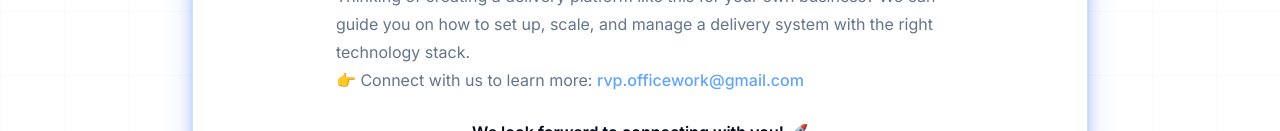
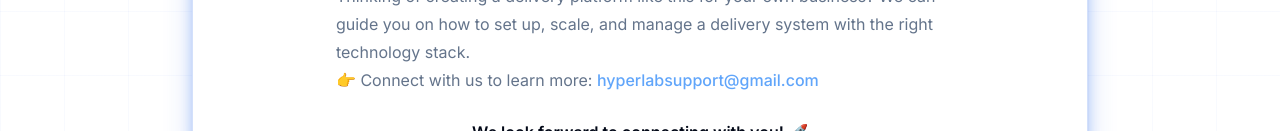
Before and after one commit to Raviiz9020/gastronaut-db, a Next.js app: page /contact in a window 1280 px wide. Shown: the part 821-952 px from the top of the page. Built offline with nearby package versions, Linux system fonts and the light colour scheme; no server answers; the database is empty; what @genkit-ai/googleai, genkit would draw is missing.

Commit message:
terms of service updated and support contact- gemini3.7

```diff
--- a/src/app/admin/details/page.tsx
+++ b/src/app/admin/details/page.tsx
@@ -74,6 +74,7 @@ const TermsDialog = ({ isOpen, onOpenChange }: { isOpen: boolean, onOpenChange:
                 <p>Vendors using the HyperDelivery platform are responsible for:</p>
                 <p><strong>Product Quality:</strong> Vendors are solely responsible for the quality, safety, and legality of the products they offer.</p>
                 <p><strong>Delivery:</strong> Vendors are responsible for the preparation and delivery of the goods ordered through the platform. HyperDelivery does not manage the physical delivery of items.</p>
+                <p><strong>Delivery Distance & Routing:</strong> The distance displayed on vendor cards and storefront listings represents straight-line (radial/aerial) distance for general proximity reference. However, when an order is fulfilled for delivery, delivery charges, serviceability boundaries, and rider transit are determined based on navigable road distance, which may vary from straight-line distance due to actual road layout, traffic navigation, and routing.</p>
                 <p><strong>Product Information:</strong> Vendors must provide accurate information regarding product descriptions, pricing, and availability.</p>
                 <p><strong>Product Images:</strong> Images displayed on the platform are for illustrative purposes only. While Vendors strive to provide accurate representations, the actual product received may vary slightly in appearance. The product description should be considered the primary reference.</p>
 
@@ -123,7 +124,7 @@ const TermsDialog = ({ isOpen, onOpenChange }: { isOpen: boolean, onOpenChange:
 
                 <h3>10. Contact Us</h3>
                 <p>If you have questions about these Terms of Service, please contact us:</p>
-                                <p>Email: <strong>rvp.officework@gmail.com</strong></p>
+                <p>Email: <strong>hyperlabsupport@gmail.com</strong></p>
               </div>
             </ScrollArea>
           </TabsContent>
@@ -224,7 +225,7 @@ const TermsDialog = ({ isOpen, onOpenChange }: { isOpen: boolean, onOpenChange:
 
                 <h3>10. Contact Us</h3>
                 <p>If you have any questions or concerns about this Privacy Policy or how your information is handled, please contact us:</p>
-                                <p>Email: <strong>rvp.officework@gmail.com</strong></p>
+                <p>Email: <strong>hyperlabsupport@gmail.com</strong></p>
               </div>
             </ScrollArea>
           </TabsContent>
@@ -305,7 +306,7 @@ export default function VendorDetailsPage() {
         toast({ title: 'Image Uploaded', description: 'The image has been uploaded. Save to confirm.' });
       } catch (err) {
         console.error(err);
-            toast({ title: 'Image upload error', description: 'Could not process the uploaded image.', variant: 'destructive'});
+        toast({ title: 'Image upload error', description: 'Could not process the uploaded image.', variant: 'destructive' });
       } finally {
         setIsSaving(false);
       }
--- a/src/app/contact/page.tsx
+++ b/src/app/contact/page.tsx
@@ -91,8 +91,8 @@ export default function ContactUsPage() {
                   Thinking of creating a delivery platform like this for your own business? We can guide you on how to set up, scale, and manage a delivery system with the right technology stack.
                   <br />
                   👉 Connect with us to learn more:{' '}
-                  <a href="mailto:rvp.officework@gmail.com" className="text-blue-400 hover:underline">
-                    rvp.officework@gmail.com
+                  <a href="mailto:hyperlabsupport@gmail.com" className="text-blue-400 hover:underline">
+                    hyperlabsupport@gmail.com
                   </a>
                 </p>
               </div>
--- a/src/app/customer-details/page.tsx
+++ b/src/app/customer-details/page.tsx
@@ -74,6 +74,7 @@ const TermsDialog = ({ isOpen, onOpenChange }: { isOpen: boolean, onOpenChange:
                 <p>Vendors using the HyperDelivery platform are responsible for:</p>
                 <p><strong>Product Quality:</strong> Vendors are solely responsible for the quality, safety, and legality of the products they offer.</p>
                 <p><strong>Delivery:</strong> Vendors are responsible for the preparation and delivery of the goods ordered through the platform. HyperDelivery does not manage the physical delivery of items.</p>
+                <p><strong>Delivery Distance & Routing:</strong> The distance displayed on vendor cards and storefront listings represents straight-line (radial/aerial) distance for general proximity reference. However, when an order is fulfilled for delivery, delivery charges, serviceability boundaries, and rider transit are determined based on navigable road distance, which may vary from straight-line distance due to actual road layout, traffic navigation, and routing.</p>
                 <p><strong>Product Information:</strong> Vendors must provide accurate information regarding product descriptions, pricing, and availability.</p>
                 <p><strong>Product Images:</strong> Images displayed on the platform are for illustrative purposes only. While Vendors strive to provide accurate representations, the actual product received may vary slightly in appearance. The product description should be considered the primary reference.</p>
 
@@ -123,7 +124,7 @@ const TermsDialog = ({ isOpen, onOpenChange }: { isOpen: boolean, onOpenChange:
 
                 <h3>10. Contact Us</h3>
                 <p>If you have questions about these Terms of Service, please contact us:</p>
-                                <p>Email: <strong>rvp.officework@gmail.com</strong></p>
+                <p>Email: <strong>hyperlabsupport@gmail.com</strong></p>
               </div>
             </ScrollArea>
           </TabsContent>
@@ -224,7 +225,7 @@ const TermsDialog = ({ isOpen, onOpenChange }: { isOpen: boolean, onOpenChange:
 
                 <h3>10. Contact Us</h3>
                 <p>If you have any questions or concerns about this Privacy Policy or how your information is handled, please contact us:</p>
-                                <p>Email: <strong>rvp.officework@gmail.com</strong></p>
+                <p>Email: <strong>hyperlabsupport@gmail.com</strong></p>
               </div>
             </ScrollArea>
           </TabsContent>
@@ -321,7 +322,7 @@ function CustomerDetailsContent() {
   const handleLinkGoogle = async () => {
     try {
       await loginWithGoogle();
-        } catch(error) {
+    } catch (error) {
       // Error toast is handled in the context
     }
   }
@@ -366,7 +367,7 @@ function CustomerDetailsContent() {
               <form id="customer-profile-form" onSubmit={form.handleSubmit(onSubmit)}>
                 <CardHeader>
                   <div className="flex items-center justify-center gap-3 mb-2">
-              <User className="h-8 w-8 text-purple-500"/>
+                    <User className="h-8 w-8 text-purple-500" />
                     <CardTitle className="font-headline text-3xl sm:text-4xl text-center text-purple-500">Your Details</CardTitle>
                   </div>
                   <CardDescription className="text-center">Please provide your contact information and preferences.</CardDescription>
@@ -378,7 +379,7 @@ function CustomerDetailsContent() {
                       <FormControl><Input placeholder="e.g. John Doe" {...field} /></FormControl>
                       <FormMessage />
                     </FormItem>
-            )}/>
+                  )} />
                   <FormItem>
                     <FormLabel>Email Address</FormLabel>
                     <FormControl><Input type="email" value={customer?.email || 'Not available'} readOnly className="bg-muted/50 cursor-not-allowed" /></FormControl>
@@ -388,16 +389,16 @@ function CustomerDetailsContent() {
                       <FormLabel>Contact Number (10 digits)</FormLabel>
                       <FormControl>
                         <div className="flex items-center border rounded-full px-3">
-                             <Phone className="h-5 w-5 text-muted-foreground"/>
+                          <Phone className="h-5 w-5 text-muted-foreground" />
                           <span className="pl-2 pr-1 text-sm">+91</span>
-                            <Input {...field} type="tel" maxLength={10} className="border-none focus-visible:ring-0 focus-visible:ring-offset-0"/>
+                          <Input {...field} type="tel" maxLength={10} className="border-none focus-visible:ring-0 focus-visible:ring-offset-0" />
                           <ShieldCheck className={cn("h-5 w-5 ml-2", (customer?.phoneVerified || customer?.isDemoCustomer) ? "text-green-500" : "text-muted-foreground")} />
                         </div>
                       </FormControl>
                       {!customer?.isDemoCustomer && <FormDescription>You will need to verify this number via OTP after saving.</FormDescription>}
                       <FormMessage />
                     </FormItem>
-            )}/>
+                  )} />
 
                   <div className="space-y-2 pt-2 border-t border-primary/10">
                     <FormField
@@ -425,7 +426,7 @@ function CustomerDetailsContent() {
                               animate={{ opacity: 1, y: 0 }}
                               className="text-xs text-destructive flex items-center gap-2 pt-2 border-t border-destructive/20"
                             >
-                                    <AlertCircle className="h-4 w-4"/>
+                              <AlertCircle className="h-4 w-4" />
                               You might miss out on important offers and updates!
                             </motion.div>
                           )}
@@ -451,7 +452,7 @@ function CustomerDetailsContent() {
                         <FormMessage />
                       </div>
                     </FormItem>
-            )}/>
+                  )} />
                 </CardContent>
               </form>
             </Form>
@@ -569,7 +570,7 @@ function CustomerDetailsContent() {
                           ) : (
                             <button
                               type="button"
-                            onClick={async () => { try { await setDefaultAddress(addr.id); } catch {} }}
+                              onClick={async () => { try { await setDefaultAddress(addr.id); } catch { } }}
                               className="text-[11px] font-semibold text-muted-foreground hover:text-amber-600 dark:hover:text-amber-400 flex items-center gap-1 transition-colors"
                             >
                               <Star className="h-3 w-3" /> Set as Default
@@ -589,7 +590,7 @@ function CustomerDetailsContent() {
                               type="button"
                               onClick={async () => {
                                 if (confirm(`Delete "${addr.label || addr.tag}" address?`)) {
-                                try { await deleteSavedAddress(addr.id); } catch {}
+                                  try { await deleteSavedAddress(addr.id); } catch { }
                                 }
                               }}
                               className="h-7 px-3 rounded-full border border-border/70 bg-background hover:bg-destructive/10 hover:border-destructive/30 text-[11px] font-medium text-muted-foreground hover:text-destructive flex items-center gap-1 transition-all shadow-2xs"
@@ -643,7 +644,7 @@ function CustomerDetailsContent() {
           {customer?.termsAccepted && customer?.name && (
             <Link href={redirectUrl || "/menu"} passHref className="w-full block">
               <Button variant="ghost" size="lg" className="w-full text-base border-neutral-700" type="button">
-              <Utensils className="mr-2 h-5 w-5"/>
+                <Utensils className="mr-2 h-5 w-5" />
                 {redirectUrl === '/checkout' ? 'Back to Checkout' : 'Back to Menu'}
               </Button>
             </Link>
--- a/src/app/privacy-policy/page.tsx
+++ b/src/app/privacy-policy/page.tsx
@@ -37,7 +37,7 @@ export default function PrivacyPolicyPage() {
           <Card className="w-full bg-card/80 backdrop-blur-sm border-primary/20 box-glow-primary rounded-3xl">
             <CardHeader className="text-center px-4 sm:px-6">
               <div className="flex items-center justify-center gap-2 sm:gap-3 mb-2">
-                    <FileText className="h-6 w-6 sm:h-8 sm:w-8 text-primary animate-pulse flex-shrink-0"/>
+                <FileText className="h-6 w-6 sm:h-8 sm:w-8 text-primary animate-pulse flex-shrink-0" />
                 <CardTitle className="font-headline text-2xl sm:text-4xl md:text-5xl text-primary flex flex-wrap items-center justify-center gap-x-2 gap-y-1">
                   {words.map((word, wordIndex) => (
                     <span key={wordIndex} className="inline-flex">
@@ -159,7 +159,7 @@ export default function PrivacyPolicyPage() {
 
               <h3 className="font-headline text-xl mt-8">10. Contact Us</h3>
               <p>If you have any questions or concerns about this Privacy Policy or how your information is handled, please contact us:</p>
-                <p>Email: <strong>rvp.officework@gmail.com</strong></p>
+              <p>Email: <strong>hyperlabsupport@gmail.com</strong></p>
 
             </CardContent>
           </Card>
--- a/src/app/terms-of-service/page.tsx
+++ b/src/app/terms-of-service/page.tsx
@@ -38,7 +38,7 @@ export default function TermsOfServicePage() {
           <Card className="w-full bg-card/80 backdrop-blur-sm border-primary/20 box-glow-primary rounded-3xl">
             <CardHeader className="text-center px-4 sm:px-6">
               <div className="flex items-center justify-center gap-2 sm:gap-3 mb-2">
-                    <FileText className="h-6 w-6 sm:h-8 sm:w-8 text-primary animate-pulse flex-shrink-0"/>
+                <FileText className="h-6 w-6 sm:h-8 sm:w-8 text-primary animate-pulse flex-shrink-0" />
                 <CardTitle className="font-headline text-2xl sm:text-4xl md:text-5xl text-primary flex flex-wrap items-center justify-center gap-x-2 gap-y-1">
                   {words.map((word, wordIndex) => (
                     <span key={wordIndex} className="inline-flex">
@@ -104,6 +104,7 @@ export default function TermsOfServicePage() {
 
               <p><strong>Product Quality:</strong> Vendors are solely responsible for the quality, safety, and legality of the products they offer.</p>
               <p><strong>Delivery:</strong> Vendors are responsible for the preparation and delivery of the goods ordered through the platform. HyperDelivery does not manage the physical delivery of items.</p>
+              <p><strong>Delivery Distance & Routing:</strong> The distance displayed on vendor cards and storefront listings represents straight-line (radial/aerial) distance for general proximity reference. However, when an order is fulfilled for delivery, delivery charges, serviceability boundaries, and rider transit are determined based on navigable road distance, which may vary from straight-line distance due to actual road layout, traffic navigation, and routing.</p>
               <p><strong>Product Information:</strong> Vendors must provide accurate information regarding product descriptions, pricing, and availability.</p>
               <p><strong>Product Images:</strong> Images displayed on the platform are for illustrative purposes only. While Vendors strive to provide accurate representations, the actual product received may vary slightly in appearance. The product description should be considered the primary reference.</p>
 
@@ -142,7 +143,7 @@ export default function TermsOfServicePage() {
 
               <h3 className="font-headline text-xl mt-8 border-t pt-4">10. Contact Us</h3>
               <p>If you have questions about these Terms of Service, please contact us:</p>
-                <p>Email: <strong>rvp.officework@gmail.com</strong></p>
+              <p>Email: <strong>hyperlabsupport@gmail.com</strong></p>
 
             </CardContent>
           </Card>
```
Lines whose indentation alone changed are shown as unchanged.
